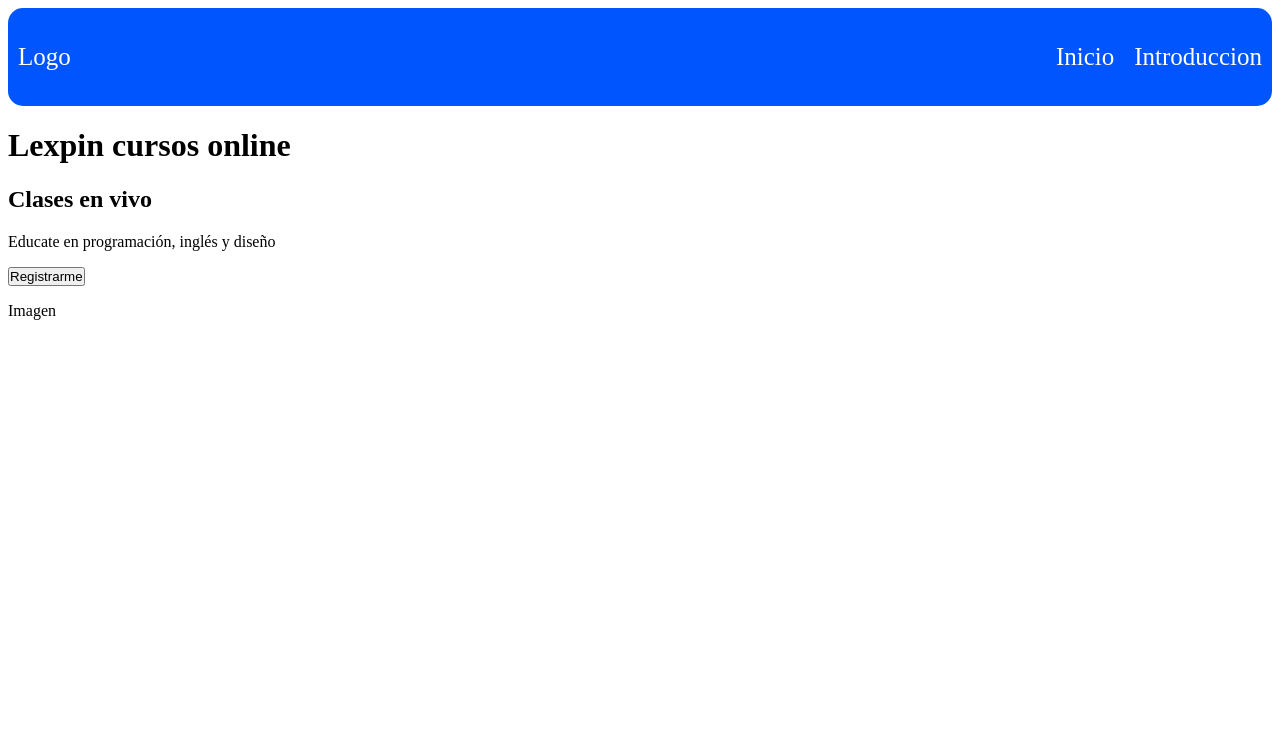
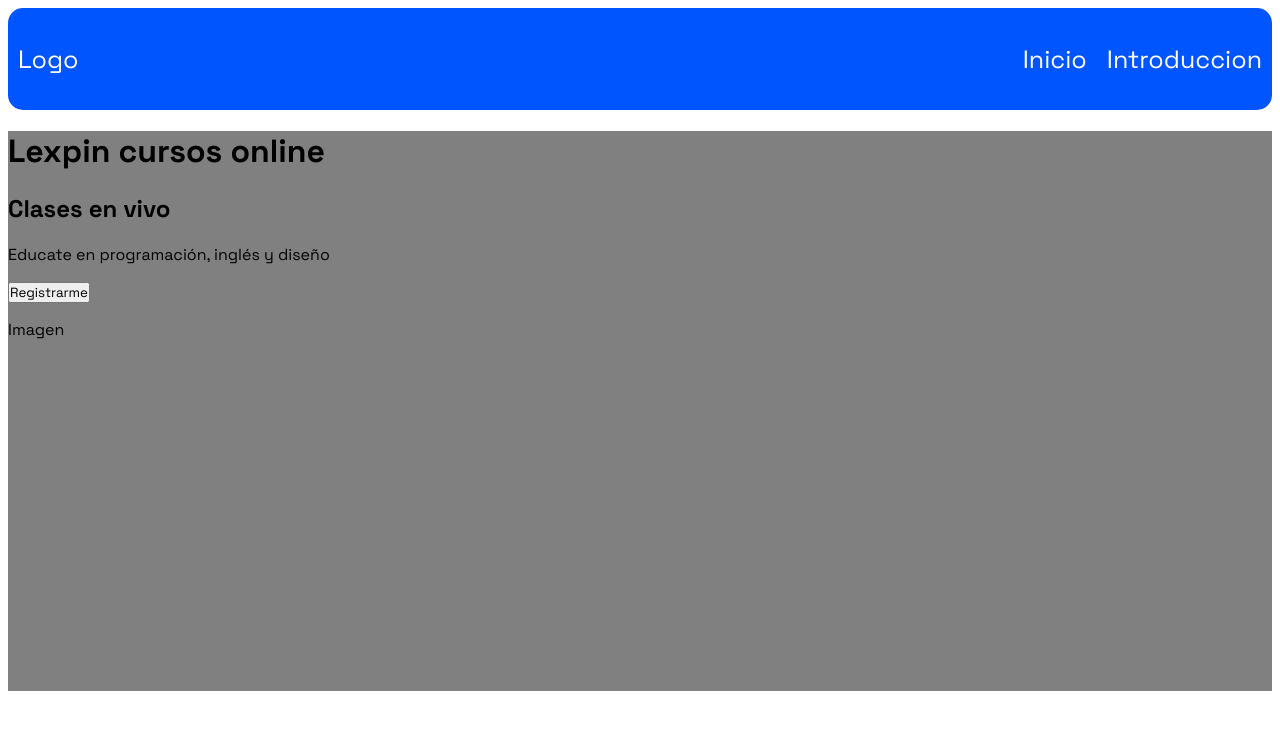
Before and after one commit to AlexSiv998/Curso-23-Alexander-Siv, a plain HTML site: page CSS/src/lexpin/index.html in a window 1280 px wide. Drawn offline with Linux system fonts and the light colour scheme.

Commit message:
css.1.1.14

```diff
--- a/CSS/src/css/lexpin.css
+++ b/CSS/src/css/lexpin.css
@@ -1,6 +1,7 @@
 *{
   margin: 3;
   padding: 0;
+  font-family: "Space Grotesk", sans-serif;
 }
 /*Barra de navegacion*/
 nav {
@@ -47,3 +48,11 @@ nav div a:visited, nav div a:link {
   color: white;
   text-decoration: none;
 }
+
+/*MAIN*/
+
+main {
+  height: 70vh;
+  min-height: 70vh;
+  background-color: grey;
+}
--- a/CSS/src/lexpin/index.html
+++ b/CSS/src/lexpin/index.html
@@ -5,6 +5,9 @@
     <meta name="viewport" content="width=device-width, initial-scale=1.0">
     <title>Lexpin Online</title>
     <link rel="stylesheet" href="./../css/lexpin.css">
+    <link rel="preconnect" href="https://fonts.googleapis.com">
+    <link rel="preconnect" href="https://fonts.gstatic.com" crossorigin>
+    <link href="https://fonts.googleapis.com/css2?family=Space+Grotesk:wght@300..700&display=swap" rel="stylesheet">
   </head>
   <body>
     <!--Barra de navegacion-->
```
Also changed, not shown: HTML/cv.html (+6 -0 lines).
